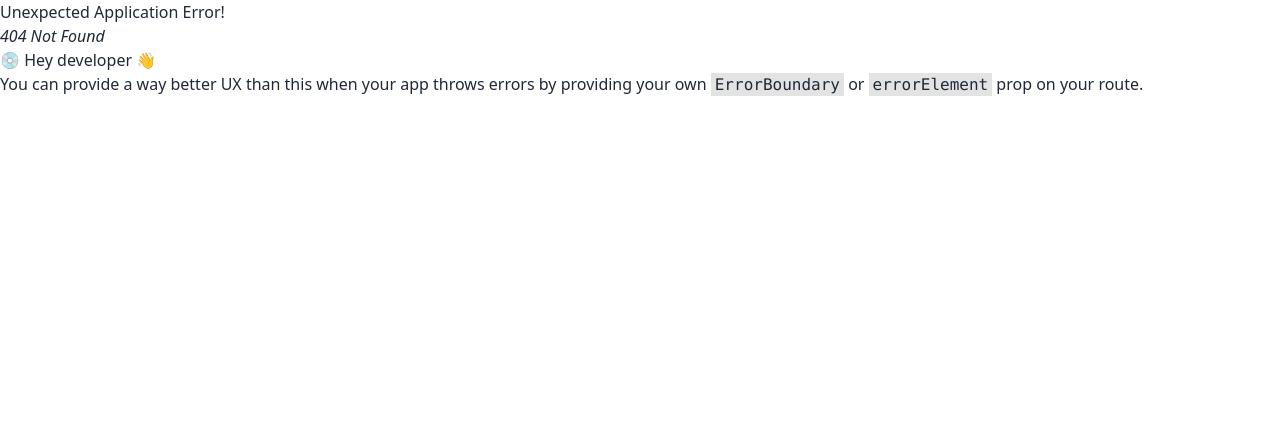
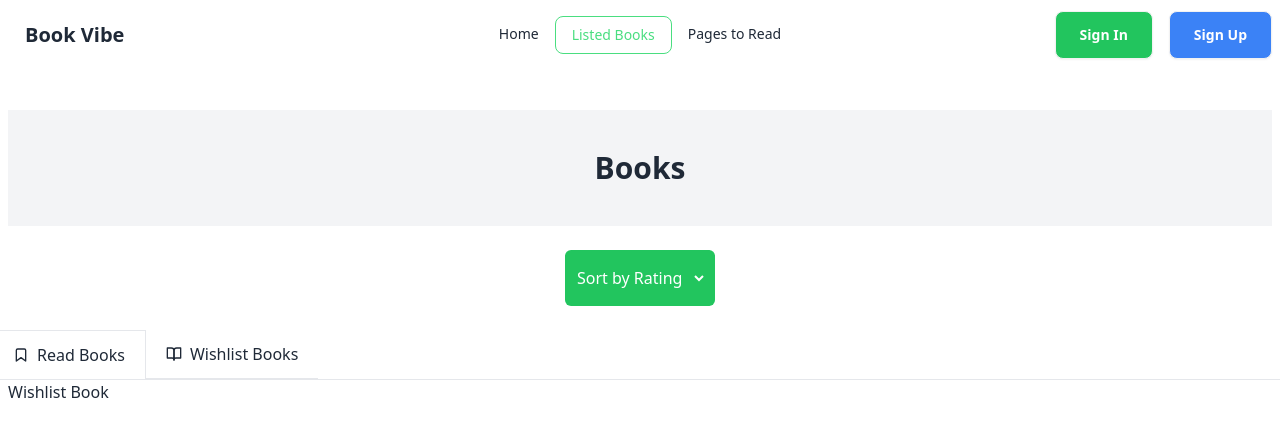
Before and after one commit to shifat97/bookvibe, a React (Vite) app: page /wishlist/wishlist-books in a window 1280 px wide. Before the commit this address had no page. Shown: the top 436 px of the page. Built offline with nearby package versions, Linux system fonts and the light colour scheme.

Commit message:
added read list data

```diff
--- /dev/null
+++ b/src/components/Book.jsx
@@ -0,0 +1,76 @@
+import PropTypes from "prop-types";
+import { MdOutlineLocationOn } from "react-icons/md";
+import { IoPeopleOutline } from "react-icons/io5";
+import { FaRegFileAlt } from "react-icons/fa";
+import { Link } from "react-router-dom";
+
+export default function Book({ book }) {
+  const {
+    id,
+    image,
+    title,
+    author,
+    audience,
+    year_published,
+    publisher,
+    pages,
+    type,
+    rating,
+  } = book;
+
+  return (
+    <div className="flex items-center gap-6 rounded-xl border p-6 mt-10">
+      <div className="bg-gray-100 p-4">
+        <img className="h-[200px]" src={image} alt="" />
+      </div>
+      <div className="flex-1">
+        <h1 className="text-xl font-bold">{title}</h1>
+        <p className="mt-2">By: {author}</p>
+        <div className="mt-2 flex gap-6 items-center">
+          <div className="flex items-center gap-4">
+            <b>Tags: </b>
+            {audience.map((aud, idx) => (
+              <p
+                className="text-green-400 font-medium bg-green-100 px-4 py-1 rounded-xl"
+                key={idx}
+              >
+                {aud}
+              </p>
+            ))}
+          </div>
+          <div className="flex items-center gap-2">
+            <MdOutlineLocationOn />
+            <p>Year of Publishing: {year_published}</p>
+          </div>
+        </div>
+        <div className="mt-2 flex items-center gap-6">
+          <div className="flex gap-2 items-center">
+            <IoPeopleOutline />
+            <p>Publisher: {publisher}</p>
+          </div>
+          <div className="flex gap-2 items-center">
+            <FaRegFileAlt />
+            <p>Pages: {pages}</p>
+          </div>
+        </div>
+        <div className="mt-2 flex items-center gap-4">
+          <p className="bg-blue-100 text-blue-500 rounded-xl px-4 py-1">
+            Category: {type}
+          </p>
+          <p className="bg-green-100 text-green-500 rounded-xl px-4 py-1">
+            Rating: {rating}
+          </p>
+          <Link to={`/details/${id}`}>
+            <button className="bg-green-400 text-white px-4 py-1 rounded-xl">
+              View Details
+            </button>
+          </Link>
+        </div>
+      </div>
+    </div>
+  );
+}
+
+Book.propTypes = {
+  book: PropTypes.object,
+};
--- a/src/components/Navbar.jsx
+++ b/src/components/Navbar.jsx
@@ -18,7 +18,7 @@ export default function Navbar() {
           className={({ isActive }) =>
             isActive ? "text-green-400 border border-green-400" : ""
           }
-          to="/books"
+          to="/wishlist"
         >
           Listed Books
         </NavLink>
--- /dev/null
+++ b/src/components/ReadBook.jsx
@@ -0,0 +1,28 @@
+import { useEffect, useState } from "react";
+import { getDataFromLS } from "../utilities/local.storage";
+import { useLoaderData } from "react-router-dom";
+import Book from "./Book";
+
+export default function ReadBook() {
+  const [readBooksData, setReadBooksData] = useState([]);
+  const getAllData = useLoaderData();
+
+  useEffect(() => {
+    const getReadBooksData = getDataFromLS();
+
+    if (getAllData.length > 0) {
+      const filteredData = getAllData.filter((data) =>
+        getReadBooksData.includes(data.id)
+      );
+      setReadBooksData(filteredData);
+    }
+  }, [getAllData]);
+
+  return (
+    <div>
+      {readBooksData.map((book) => (
+        <Book key={book.id} book={book} />
+      ))}
+    </div>
+  );
+}
--- a/src/components/Wishlist.jsx
+++ b/src/components/Wishlist.jsx
@@ -1,7 +1,68 @@
+import { useState } from "react";
+import { Link, Outlet } from "react-router-dom";
+
 export default function Wishlist() {
+  const [tabIndex, setTabIndex] = useState(0);
+
   return (
-    <div>
-      <html>This is wishlist</html>
+    <div className="mt-10">
+      <h1 className="text-3xl text-center font-bold bg-gray-100 p-10">Books</h1>
+      <select
+        className="bg-green-500 text-white px-2 py-4 mt-6 rounded-md border-r-8 border-r-green-500  block mx-auto focus:ring-0 focus:outline-none"
+        name=""
+      >
+        <option value="rating">Sort by Rating</option>
+        <option value="year">Sort by Year</option>
+        <option value="page">Sort by Page</option>
+      </select>
+      <div className="mt-6 w-full">
+        <div className="flex items-center -mx-4 overflow-x-auto overflow-y-hidden sm:justify-start flex-nowrap dark:text-gray-800 border-b">
+          <Link
+            to=""
+            onClick={() => setTabIndex(0)}
+            className={`flex items-center flex-shrink-0 px-5 py-3 space-x-2 ${
+              tabIndex === 0 ? "border border-b-0" : "border-b"
+            } dark:border-gray-600 dark:text-gray-600`}
+          >
+            <svg
+              xmlns="http://www.w3.org/2000/svg"
+              viewBox="0 0 24 24"
+              fill="none"
+              stroke="currentColor"
+              strokeWidth="2"
+              strokeLinecap="round"
+              strokeLinejoin="round"
+              className="w-4 h-4"
+            >
+              <path d="M19 21l-7-5-7 5V5a2 2 0 0 1 2-2h10a2 2 0 0 1 2 2z"></path>
+            </svg>
+            <span>Read Books</span>
+          </Link>
+          <Link
+            to={`wishlist-books`}
+            onClick={() => setTabIndex(1)}
+            className={`flex items-center flex-shrink-0 px-5 py-3 space-x-2 ${
+              tabIndex === 1 ? "border border-b-0" : "border-b"
+            } rounded-t-lg dark:border-gray-600 dark:text-gray-900`}
+          >
+            <svg
+              xmlns="http://www.w3.org/2000/svg"
+              viewBox="0 0 24 24"
+              fill="none"
+              stroke="currentColor"
+              strokeWidth="2"
+              strokeLinecap="round"
+              strokeLinejoin="round"
+              className="w-4 h-4"
+            >
+              <path d="M2 3h6a4 4 0 0 1 4 4v14a3 3 0 0 0-3-3H2z"></path>
+              <path d="M22 3h-6a4 4 0 0 0-4 4v14a3 3 0 0 1 3-3h7z"></path>
+            </svg>
+            <span>Wishlist Books</span>
+          </Link>
+        </div>
+        <Outlet />
+      </div>
     </div>
   );
 }
--- /dev/null
+++ b/src/components/WishlistBook.jsx
@@ -0,0 +1,7 @@
+export default function WishlistBook() {
+  return (
+    <div>
+      <h1>Wishlist Book</h1>
+    </div>
+  );
+}
--- a/src/main.jsx
+++ b/src/main.jsx
@@ -7,6 +7,8 @@ import Home from "./components/Home.jsx";
 import Details from "./components/Details.jsx";
 import Pages from "./components/Pages.jsx";
 import Wishlist from "./components/Wishlist.jsx";
+import ReadBook from "./components/ReadBook.jsx";
+import WishlistBook from "./components/WishlistBook.jsx";
 
 const router = createBrowserRouter([
   {
@@ -25,6 +27,17 @@ const router = createBrowserRouter([
       {
         path: "/wishlist",
         element: <Wishlist />,
+        children: [
+          {
+            index: true,
+            element: <ReadBook />,
+            loader: () => fetch("data.json"),
+          },
+          {
+            path: "wishlist-books",
+            element: <WishlistBook />,
+          },
+        ],
       },
       {
         path: "/pages",
```
